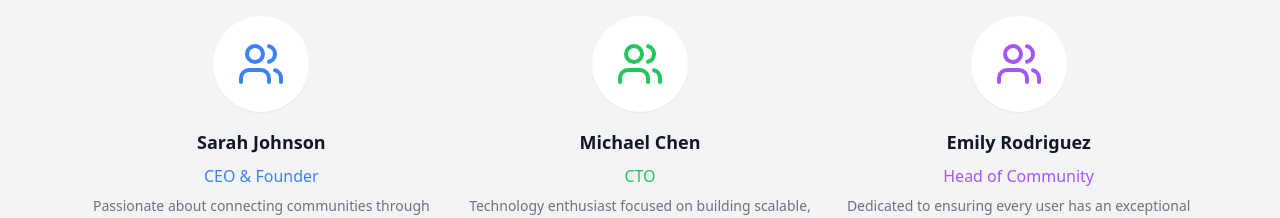
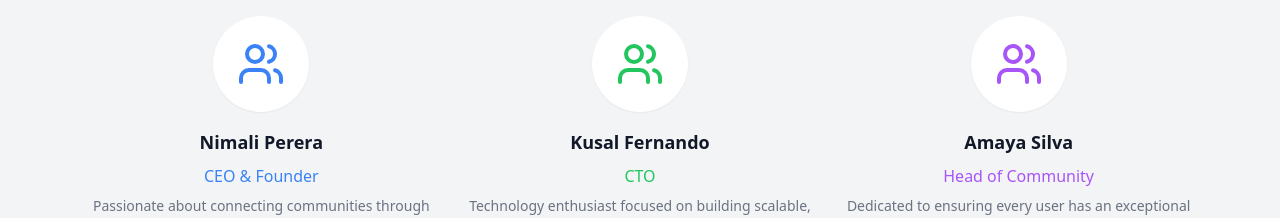
Before and after one commit to ThisaraAriyawansha/Planora, a React (Vite) app: page /about in a window 1280 px wide. Shown: the part 2320-2538 px from the top of the page. Built offline with nearby package versions, Linux system fonts and the light colour scheme.

Commit message:
update about us

```diff
--- a/src/pages/About.tsx
+++ b/src/pages/About.tsx
@@ -251,21 +251,21 @@ const About: React.FC = () => {
       {[
         {
           icon: <Users className="w-12 h-12 text-blue-500" />,
-                name: 'Sarah Johnson',
+          name: 'Nimali Perera',
           role: 'CEO & Founder',
           description: 'Passionate about connecting communities through meaningful events and experiences.',
           roleColor: 'text-blue-500',
         },
         {
           icon: <Users className="w-12 h-12 text-green-500" />,
-                name: 'Michael Chen',
+          name: 'Kusal Fernando',
           role: 'CTO',
           description: 'Technology enthusiast focused on building scalable, user-friendly platforms.',
           roleColor: 'text-green-500',
         },
         {
           icon: <Users className="w-12 h-12 text-purple-500" />,
-                name: 'Emily Rodriguez',
+          name: 'Amaya Silva',
           role: 'Head of Community',
           description: 'Dedicated to ensuring every user has an exceptional experience on our platform.',
           roleColor: 'text-purple-500',
```
Lines whose indentation alone changed are shown as unchanged.
